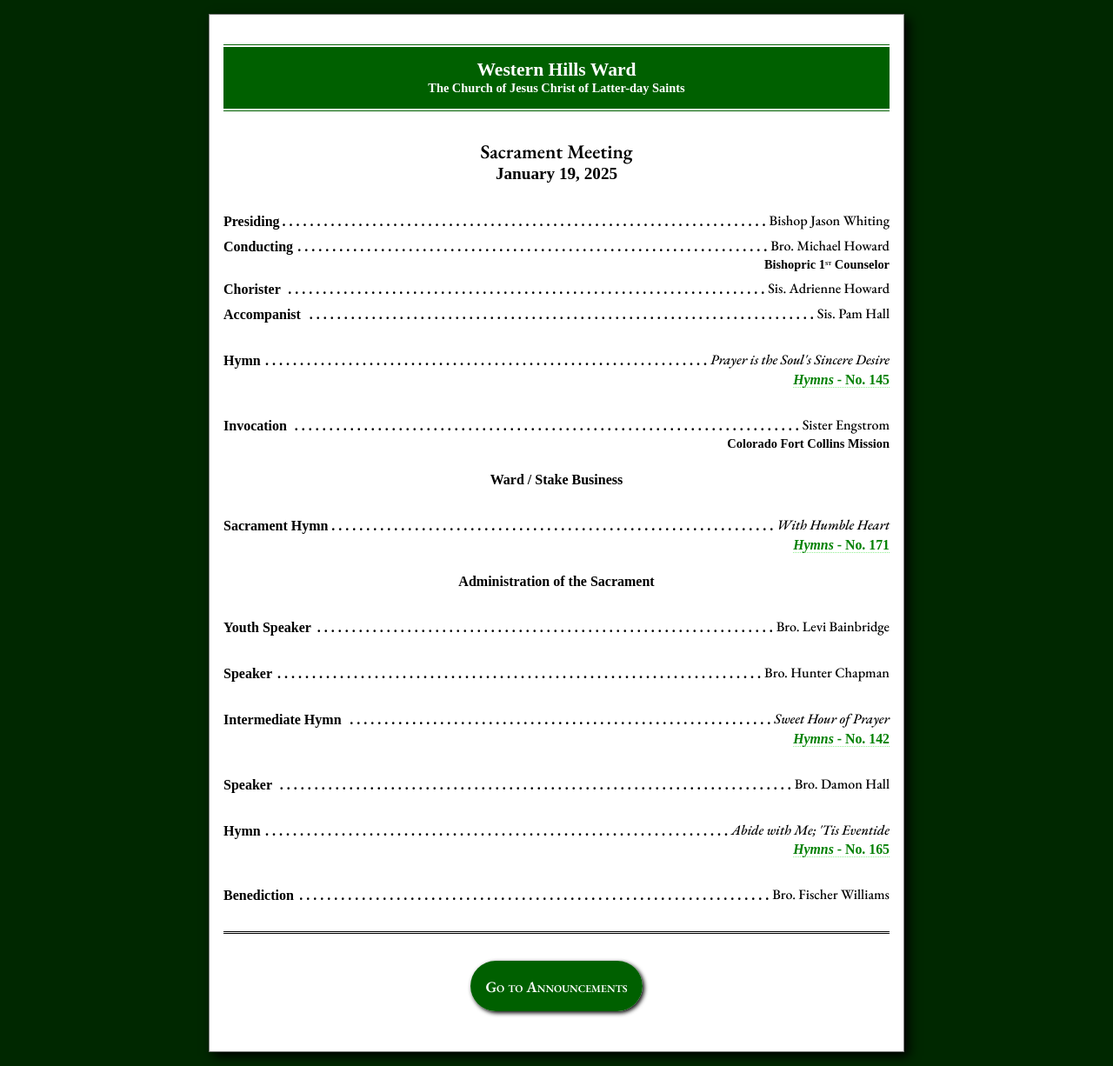
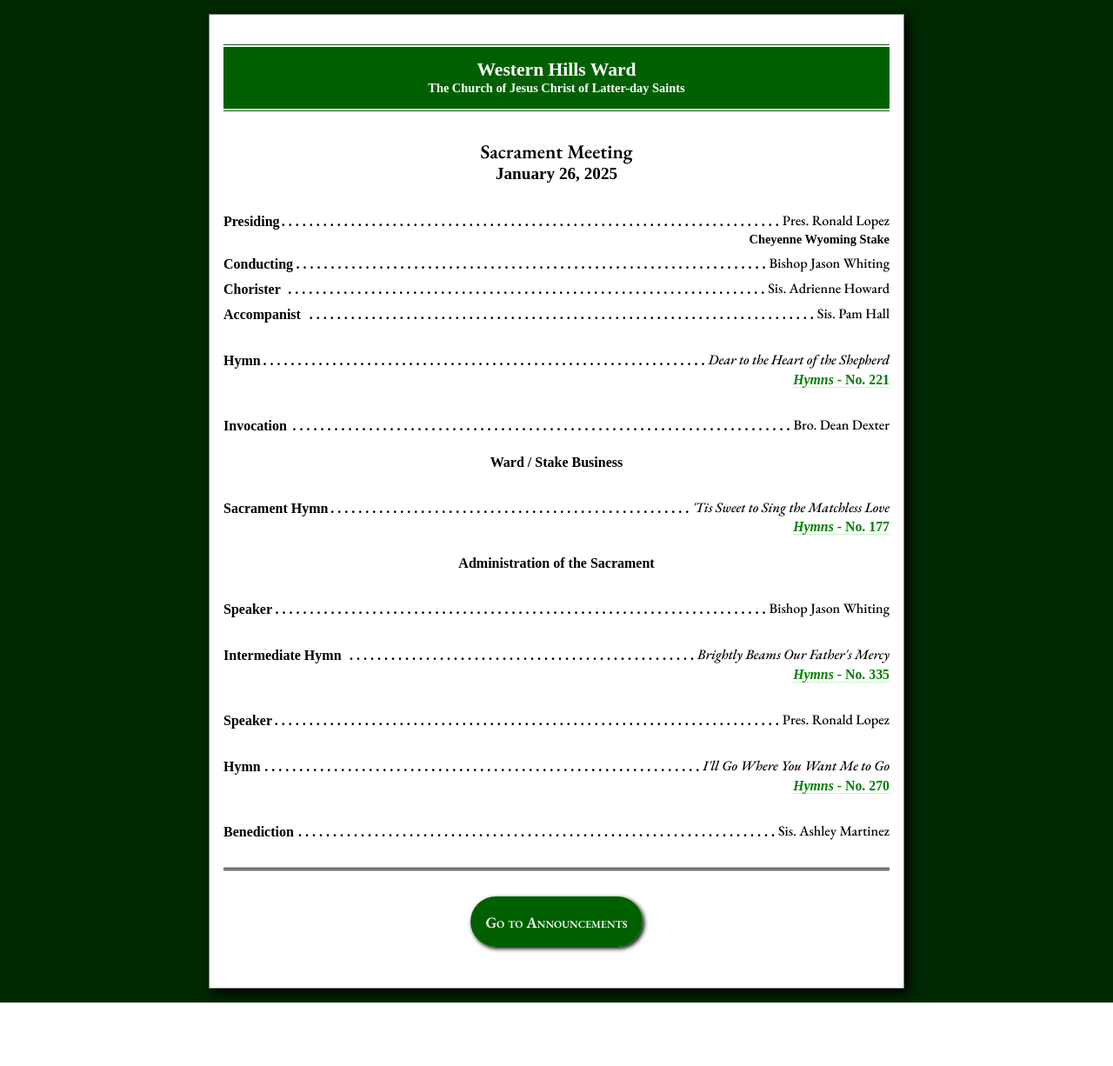
Before and after one commit to Wyoming-C64/westernhillsbulletin, a PHP site: page / in a window 1280 px wide. Shown: the whole page at 87% size. After the commit the page ends 1153 px from the top, so only its background shows below. Run offline with PHP 8.4, Linux system fonts and the light colour scheme; some web fonts are replaced.

Commit message:
January 26, 2025

```diff
--- a/htdocs/globals.php
+++ b/htdocs/globals.php
@@ -1,6 +1,6 @@
 <?php
 
-$meetingDate = strtotime('January 19, 2025 10:30:00 am');
+$meetingDate = strtotime('January 26, 2025 10:30:00 am');
 $Fast_And_Testimony = FALSE;
 
 ?>
--- a/htdocs/index.php
+++ b/htdocs/index.php
@@ -9,9 +9,14 @@ function mike_dump($v) {
 $leaders = array(
   array(
     'assignment' => 'Presiding',
-    'name' => 'Bishop Jason Whiting',
-    'subline' => ''
+    'name' => 'Pres. Ronald Lopez',
+    'subline' => 'Cheyenne Wyoming Stake'
   ),
+  // array(
+  //   'assignment' => 'Presiding',
+  //   'name' => 'Bishop Jason Whiting',
+  //   'subline' => ''
+  // ),
   // array(
   //   'assignment' => 'Presiding',
   //   'name' => 'Bro. Michael Howard',
@@ -22,16 +27,16 @@ $leaders = array(
   //   'name' => 'Bro. Ken Burke',
   //   'subline' => 'Bishopric 2<span class="super-ordinal">nd</span> Counselor'
   // ),
+  array(
+    'assignment' => 'Conducting',
+    'name' => 'Bishop Jason Whiting',
+    'subline' => ''
+  ),
   // array(
   //   'assignment' => 'Conducting',
-  //   'name' => 'Bishop Jason Whiting',
-  //   'subline' => ''
+  //   'name' => 'Bro. Michael Howard',
+  //   'subline' => 'Bishopric 1<span class="super-ordinal">st</span> Counselor'
   // ),
-  array(
-    'assignment' => 'Conducting',
-    'name' => 'Bro. Michael Howard',
-    'subline' => 'Bishopric 1<span class="super-ordinal">st</span> Counselor'
-  ),
   // array(
   //   'assignment' => 'Conducting',
   //   'name' => 'Bro. Ken Burke',
@@ -54,27 +59,28 @@ $leaders = array(
 $hymns = array(
   'opening' => array(
     'assignment' => 'Hymn',
-    'name' => "Prayer is the Soul's Sincere Desire",
-    'reference' => '<i>Hymns</i> - No. 145',
+    'name' => "Dear to the Heart of the Shepherd",
+    'reference' => '<i>Hymns</i> - No. 221',
   ),
   'sacrament' => array(
     'assignment' => 'Sacrament Hymn',
-    'name' => "With Humble Heart",
-    // 'tune' => 'Aeolian',
-    'reference' => '<i>Hymns</i> - No. 171',
+    'name' => "'Tis Sweet to Sing the Matchless Love",
+    'tune' => 'Hancock',
+    'reference' => '<i>Hymns</i> - No. 177',
   ),
   'closing' => array(
     'assignment' => 'Hymn',
-    'name' => "Abide with Me; 'Tis Eventide",
-    'reference' => '<i>Hymns</i> - No. 165',
+    'name' => "I'll Go Where You Want Me to Go",
+    'reference' => '<i>Hymns</i> - No. 270',
   ),
 );
 
 $intermissionMusic = array(
   array(
     'assignment' => 'Intermediate Hymn',
-    'name' => "Sweet Hour of Prayer",
-    'reference' => '<i>Hymns</i> - No. 142',
+    'name' => "Brightly Beams Our Father's Mercy",
+    'tune' => "mens-choir",
+    'reference' => '<i>Hymns</i> - No. 335',
   ),
   // array(
   //   'assignment' => 'Musical Number',
@@ -84,15 +90,15 @@ $intermissionMusic = array(
 );
 
 $firstSpeakers = array(
-  array(
-    'assignment' => 'Youth Speaker',
-    'name' => 'Bro. Levi Bainbridge',
-    // 'subline' => 'Colorado Fort Collins Mission'
-  ),
+  // array(
+  //   'assignment' => 'Youth Speaker',
+  //   'name' => 'Bro. Levi Bainbridge',
+  //   // 'subline' => 'Colorado Fort Collins Mission'
+  // ),
   array(
     'assignment' => 'Speaker',
-    'name' => 'Bro. Hunter Chapman',
-    'subline' => ''
+    'name' => 'Bishop Jason Whiting',
+    // 'subline' => ''
   ),
   // array(
   //   'assignment' => 'Speaker',
@@ -110,8 +116,8 @@ $firstSpeakers = array(
 $secondSpeakers = array(
   array(
     'assignment' => 'Speaker',
-    'name' => 'Bro. Damon Hall',
-    'subline' => ''
+    'name' => 'Pres. Ronald Lopez',
+    // 'subline' => ''
   ),
   // array(
   //   'assignment' => 'Speaker',
@@ -135,12 +141,12 @@ $secondSpeakers = array(
 $prayers = array(
   'Invocation' => array(
     'assignment' => 'Invocation',
-    'name' => 'Sister Engstrom',
-    'subline' => 'Colorado Fort Collins Mission'
+    'name' => 'Bro. Dean Dexter',
+    // 'subline' => ''
   ),
   'Benediction' => array(
     'assignment' => 'Benediction',
-    'name' => 'Bro. Fischer Williams',
+    'name' => 'Sis. Ashley Martinez',
     // 'subline' => ''
   )
 );
```
Also changed, not shown: htdocs/announcements.php (+11 -7 lines).
